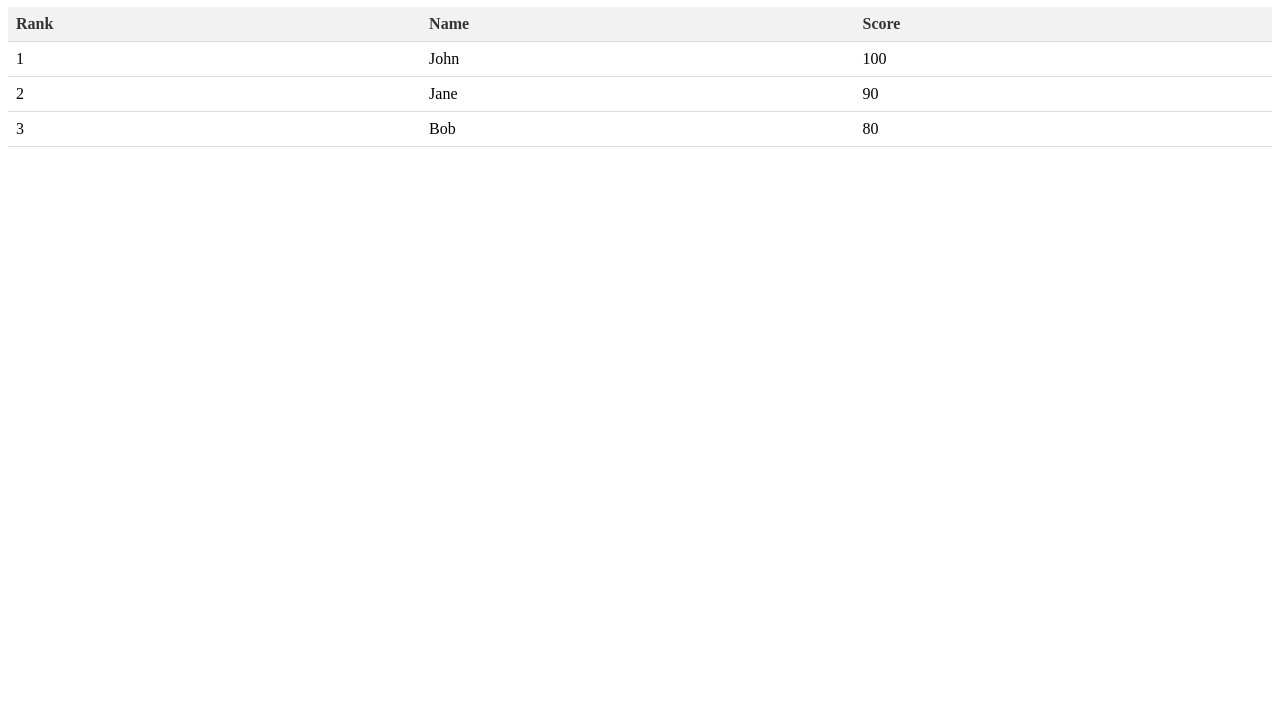
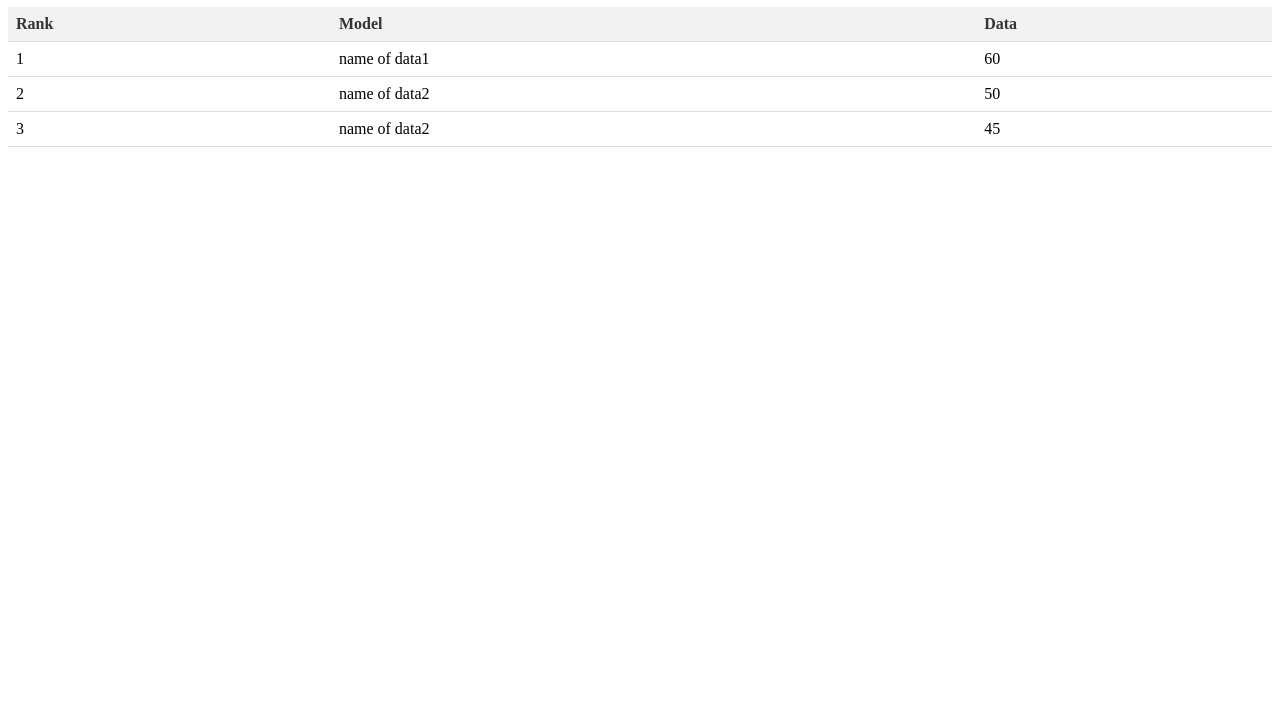
Before and after one commit to qeoplkm/prototypes, a plain HTML site: page index.html in a window 1280 px wide. Shown: the part 73-800 px from the top of the page. Drawn offline with Linux system fonts and the light colour scheme.

Commit message:
Update index.html

```diff
--- a/index.html
+++ b/index.html
@@ -24,25 +24,25 @@
 		<thead>
 			<tr>
 				<th>Rank</th>
-				<th>Name</th>
-				<th>Score</th>
+				<th>Model</th>
+				<th>Data</th>
 			</tr>
 		</thead>
 		<tbody id="leaderboard">
 			<tr>
 				<td>1</td>
-				<td>John</td>
-				<td>100</td>
+				<td>name of data1</td>
+				<td>60</td>
 			</tr>
 			<tr>
 				<td>2</td>
-				<td>Jane</td>
-				<td>90</td>
+				<td>name of data2</td>
+				<td>50</td>
 			</tr>
 			<tr>
 				<td>3</td>
-				<td>Bob</td>
-				<td>80</td>
+				<td>name of data2</td>
+				<td>45</td>
 			</tr>
 		</tbody>
 	</table>
```
